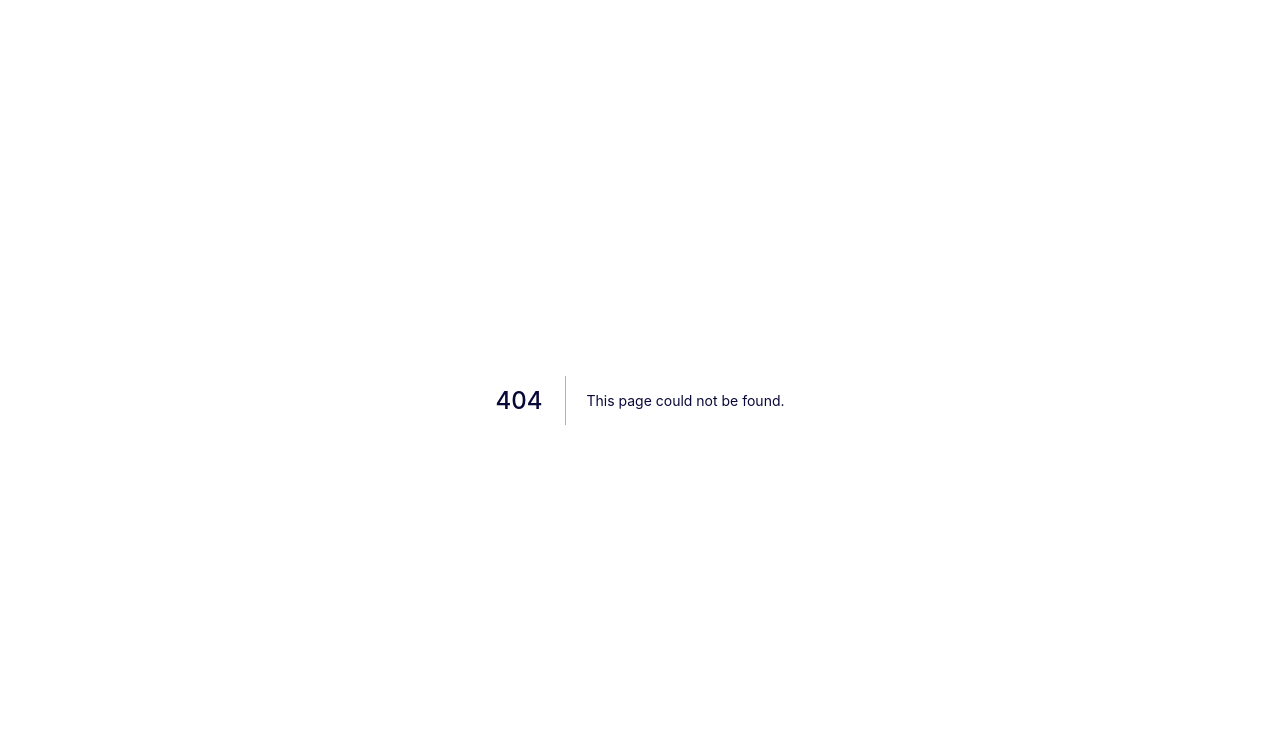
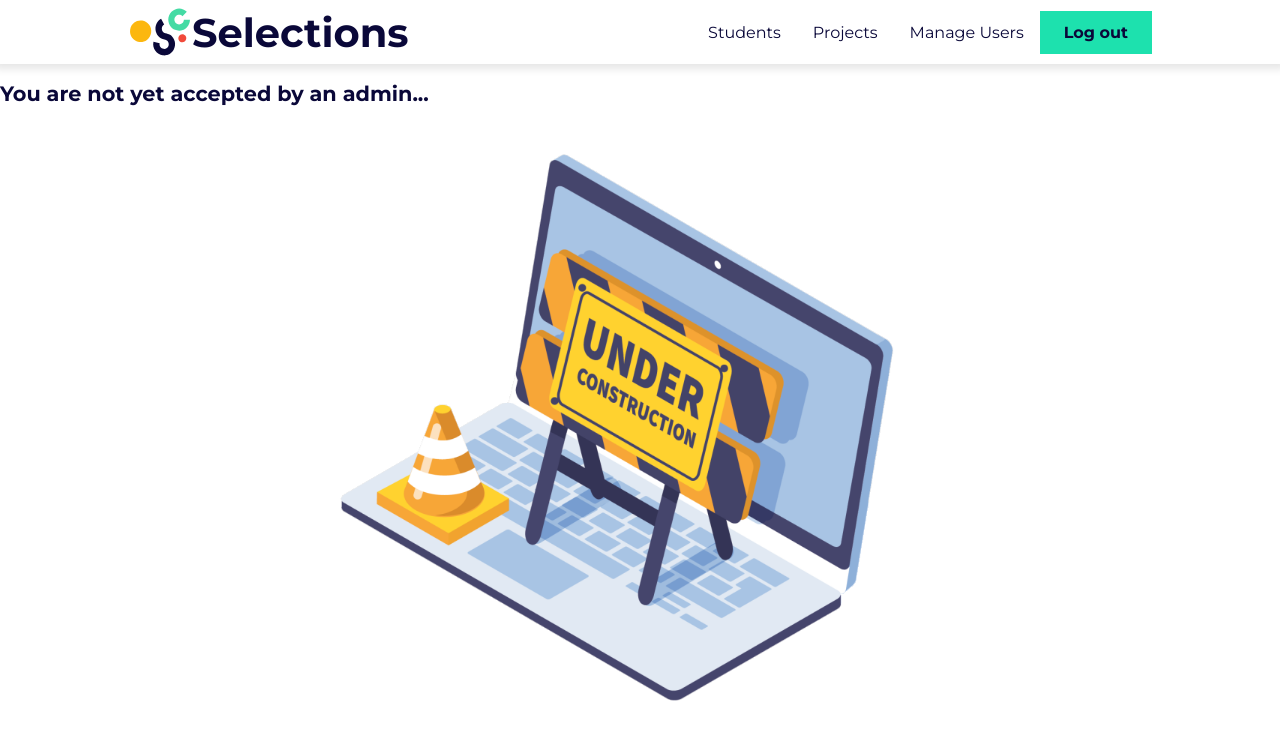
Before and after one commit to SELab-2/OSOC-2, a Next.js app in the folder frontend/: page /pending in a window 1280 px wide. Before the commit this address had no page. Shown: the top 740 px of the page. Built offline with nearby package versions, Linux system fonts and the light colour scheme.

Commit message:
feat: pending page

```diff
--- a/frontend/components/Header/Header.tsx
+++ b/frontend/components/Header/Header.tsx
@@ -4,10 +4,13 @@ import LogoOsocColor from "../../public/images/logo-osoc-color.svg";
 import Link from "next/link";
 import React, {SyntheticEvent, useContext} from "react";
 import SessionContext from "../../pages/contexts/sessionProvider";
+import {useRouter} from "next/router";
 
 export const Header: React.FC = () => {
 
-    const { sessionKey } = useContext(SessionContext)
+    const {sessionKey} = useContext(SessionContext)
+
+    const router = useRouter()
 
     const logOut = (e: SyntheticEvent) => {
         e.preventDefault()
@@ -26,11 +29,12 @@ export const Header: React.FC = () => {
                 </div>
                 <h1>Selections</h1>
             </div>
-            <div className={`${styles.links} ${sessionKey !== "" ? "" : styles.displayNone}`}>
+            <div className={`${styles.links} ${sessionKey !== "" || router.pathname === "/pending" ? "" : styles.displayNone}`}>
                 <Link href={"/students"}>Students</Link>
                 <Link href={"/projects"}>Projects</Link>
                 <Link href={"/users"}>Manage Users</Link>
-                <button onClick={logOut}>Log out</button>
+                <button onClick={logOut}>Log out
+                </button>
             </div>
         </header>
     )
--- a/frontend/pages/index.tsx
+++ b/frontend/pages/index.tsx
@@ -2,6 +2,11 @@ import type {NextPage} from 'next'
 import {useContext} from "react";
 import SessionContext from "./contexts/sessionProvider";
 
+/**
+ * Checks if the logged in user is an admin or not.
+ * Coaches have restricted acces to some pages / features
+ * @constructor
+ */
 const Home: NextPage = () => {
 
     // TODO
--- /dev/null
+++ b/frontend/pages/pending.tsx
@@ -0,0 +1,20 @@
+/**
+ * Will be shown to every user that is not yet accepted by an admin
+ * TODO
+ */
+
+import {NextPage} from "next";
+import {UnderConstruction} from "../components/UnderConstruction/UnderConstruction";
+import {Header} from "../components/Header/Header";
+
+const Pending: NextPage = () => {
+    return (
+        <>
+            <Header/>
+            <h2>You are not yet accepted by an admin...</h2>
+            <UnderConstruction/>
+        </>
+    )
+}
+
+export default Pending;
```
Also changed, not shown: frontend/pages/login.tsx (+5 -20 lines).
